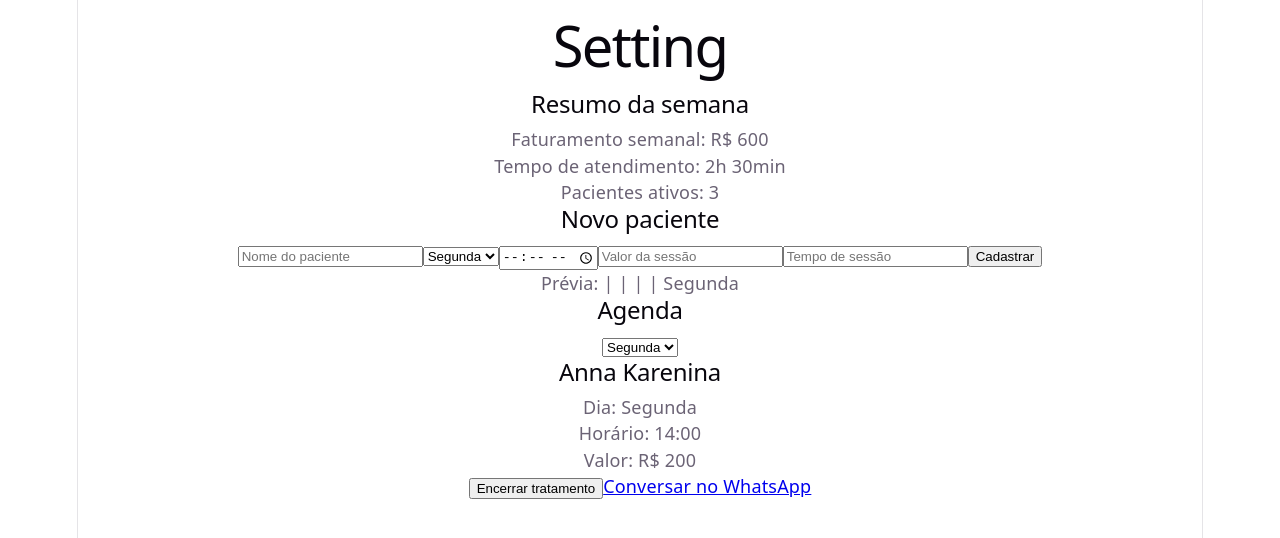
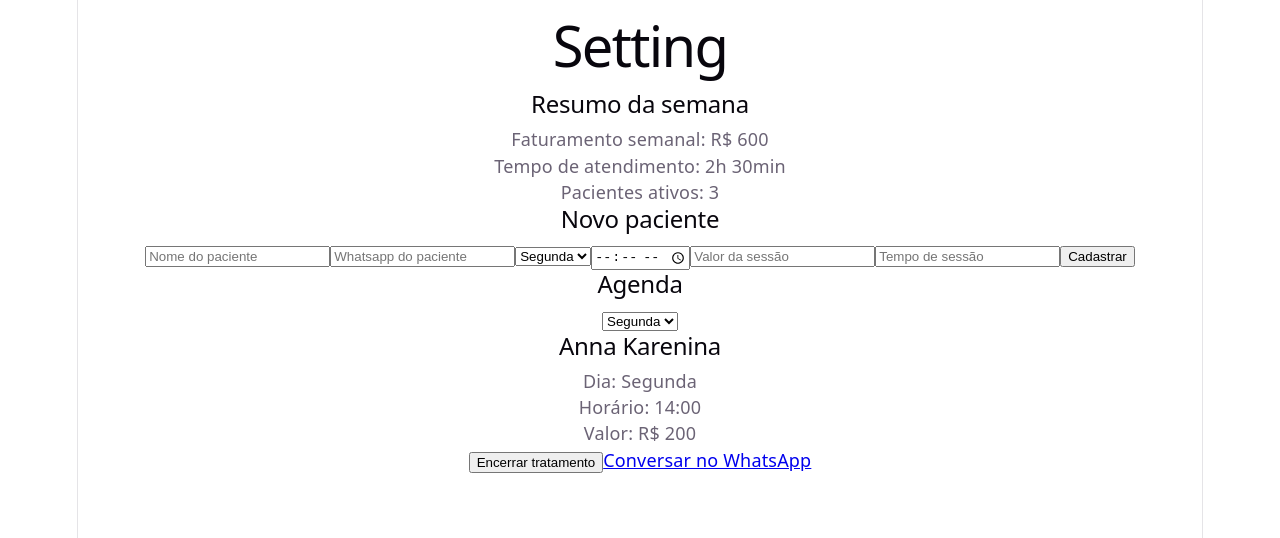
Before and after one commit to jeffsouzaoficial/setting-react, a React (Vite) app: page / in a window 1280 px wide. Shown: the top 538 px of the page. Built offline with nearby package versions, Linux system fonts and the light colour scheme.

Commit message:
feat: adicionar campo de WhatsApp no cadastro

```diff
--- a/src/App.jsx
+++ b/src/App.jsx
@@ -27,6 +27,8 @@ function App() {
 
   const [novaDuracao, setNovaDuracao] = useState("")
 
+  const [novoWhatsapp, setNovoWhatsapp] = useState("")
+
 
   useEffect(() => {
     localStorage.setItem("setting-pacientes", JSON.stringify(pacientes))
@@ -50,7 +52,7 @@ function App() {
 
 
 function cadastrarPaciente() {
-  if (novoNome === "" || novoDia === "" || novoHorario === "" || novoValor === "" || novaDuracao === "") {
+  if (novoNome === "" || novoDia === "" || novoHorario === "" || novoValor === "" || novaDuracao === "" || novoWhatsapp === "" ) {
     alert("Preencha todos os campos.")
     return
   }
@@ -72,6 +74,7 @@ function cadastrarPaciente() {
     valor: Number(novoValor),
     duracao: Number(novaDuracao),
     ativo: true,
+    whatsapp: novoWhatsapp
   }
   setPacientes([...pacientes, novoPaciente])
 }
@@ -106,6 +109,13 @@ function encerrarTratamento(id) {
         onChange={(evento) => setNovoNome(evento.target.value)}
       />
 
+      <input
+        type="tel"
+        placeholder="Whatsapp do paciente"
+        value={novoWhatsapp}
+        onChange={(evento) => setNovoWhatsapp(evento.target.value)}
+      />
+
       <select value={novoDia} onChange={(evento) => setNovoDia(evento.target.value)}>
         <option value="Segunda">Segunda</option>
         <option value="Terça">Terça</option>
@@ -136,7 +146,6 @@ function encerrarTratamento(id) {
       />
 
       <button onClick={cadastrarPaciente}>Cadastrar</button>
-      <p>Prévia: {novoNome} | {novoHorario} | {novoValor} | {novaDuracao} | {novoDia}</p>
 
 
       <h2>Agenda</h2>
```
